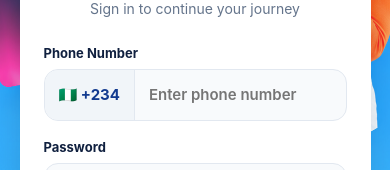
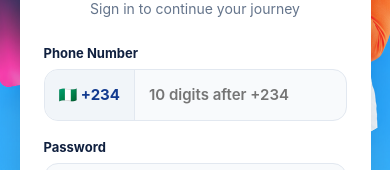
Before and after one commit to kegxlords/lebara_v2, a Next.js app: page / in a window 390 px wide. Shown: the part 256-426 px from the top of the page. Built offline with nearby package versions, Linux system fonts and the light colour scheme.

Commit message:
Enhance phone number input handling and validation
Normalize phone number input and validate length.

```diff
--- a/pages/index.jsx
+++ b/pages/index.jsx
@@ -12,6 +12,16 @@ export default function LoginPage() {
 
   const handleSubmit = async (e) => {
     e.preventDefault();
+    const digits = phone.replace(/\D/g, '');
+    const normalizedPhone = digits.length === 13 && digits.startsWith('234')
+      ? digits.slice(3)
+      : digits.length === 11 && digits.startsWith('0')
+        ? digits.slice(1)
+        : digits;
+    if (!/^\d{10}$/.test(normalizedPhone)) {
+      setError('Enter the full phone number: 10 digits after +234, or 11 digits starting with 0.');
+      return;
+    }
     setLoading(true);
     setError('');
 
@@ -59,8 +69,10 @@ export default function LoginPage() {
               <input
                 type="tel"
                 value={phone}
-                onChange={(e) => setPhone(e.target.value)}
-                placeholder="Enter phone number"
+                inputMode="numeric"
+                maxLength={18}
+                onChange={(e) => setPhone(e.target.value.replace(/[^\d+\s()-]/g, ''))}
+                placeholder="10 digits after +234"
                 required
                 autoComplete="tel"
               />
```
